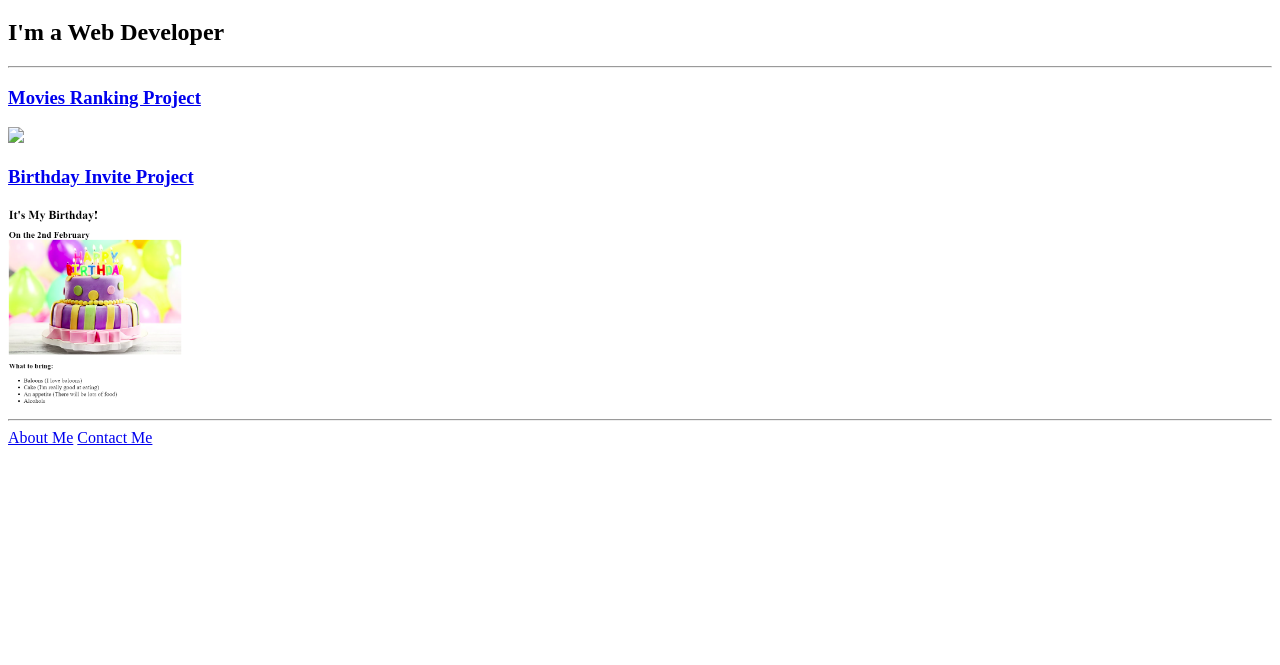
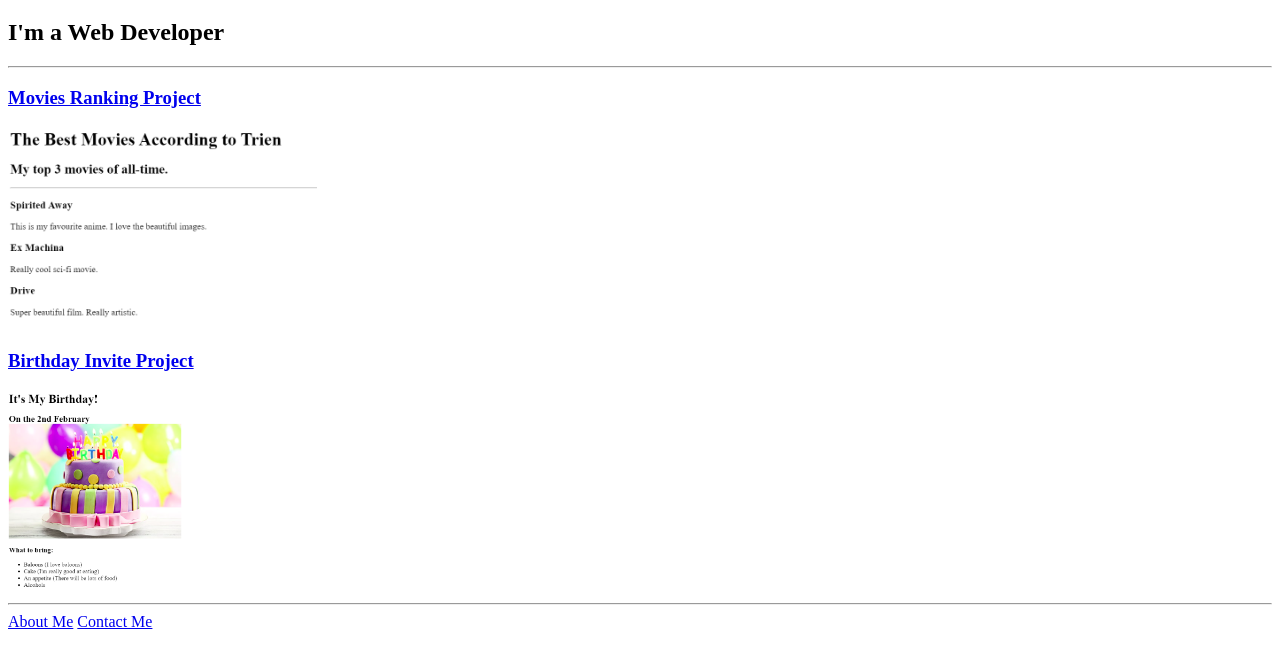
Before and after one commit to Trien2023/html-portfolio, a plain HTML site: page index.html in a window 1280 px wide. Shown: the part 61-726 px from the top of the page. Drawn offline with Linux system fonts and the light colour scheme.

Commit message:
Update index.html

```diff
--- a/index.html
+++ b/index.html
@@ -11,7 +11,7 @@
     <h2> I'm a Web Developer </h2>
     <hr />
     <h3><a href="./public/movie-ranking.html"> Movies Ranking Project</a></h3>
-    <img src="./assets/images/movie-ranking.png" height="200" />
+    <img src="./assets/images/tmovie-ranking.png" height="200" />
     <h3><a href="./public/birthday-invite.html">Birthday Invite Project</a></h3>
     <img src="./assets/images/t-birthday-invite.png" height="200"/>
     <hr />
```
